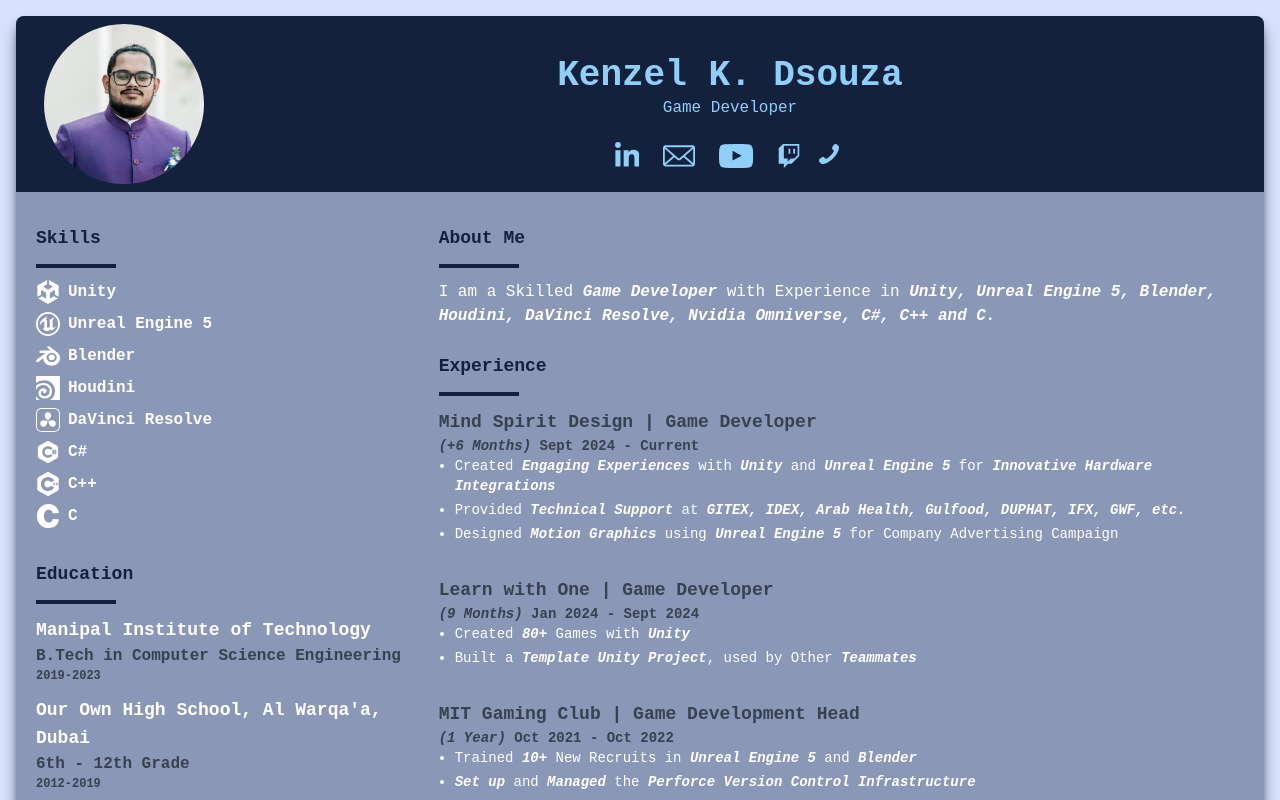
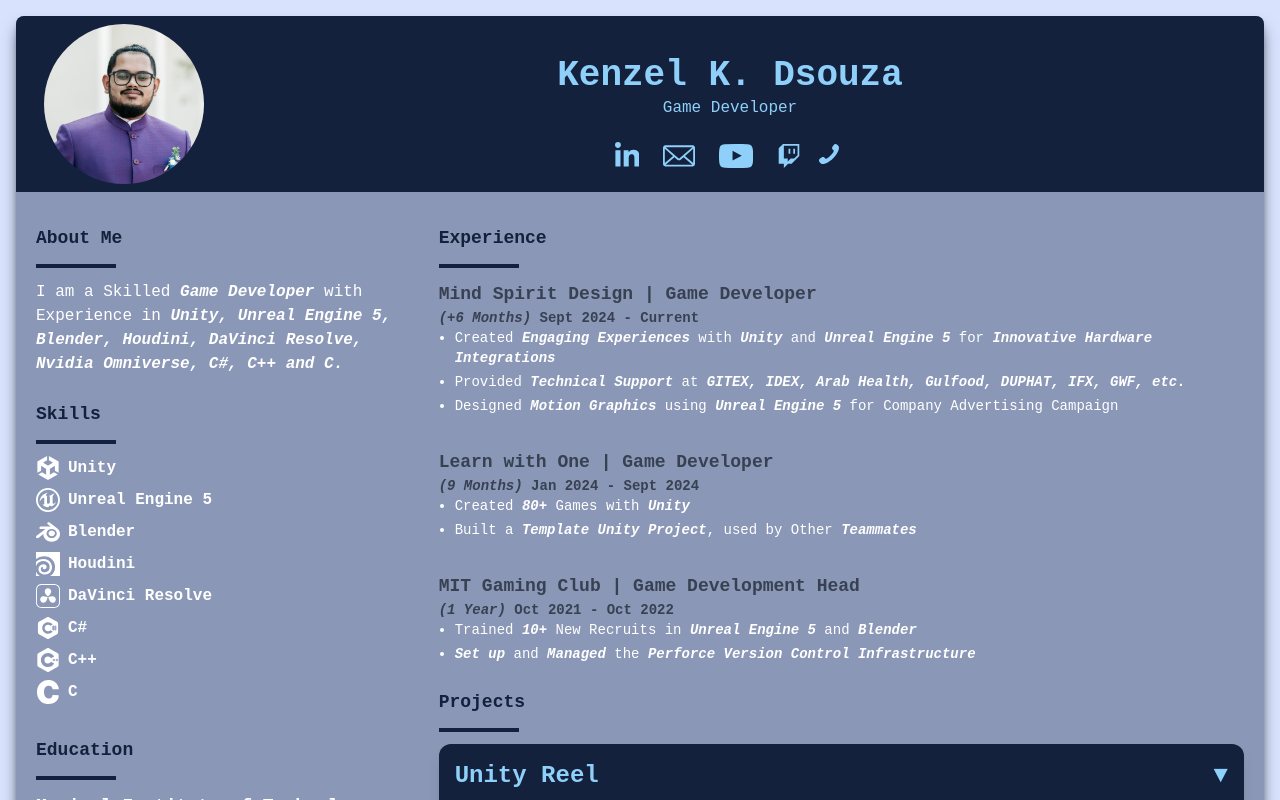
Before and after one commit to KenzKD/KenzKD.github.io, a plain HTML site: page index.html in a window 1280 px wide. Shown: the top 800 px of the page. Drawn offline with nearby package versions, Linux system fonts and the light colour scheme.

Commit message:
Changed About Me Section Location

```diff
--- a/index.html
+++ b/index.html
@@ -108,8 +108,17 @@
             <div class="flex flex-col sm:flex-row sm:mt-10 ">
                 <div class="flex flex-col sm:w-1/3 sm:-translate-y-10">
 
+                    <!-- About me -->
+                    <div class="py-3 sm:order-none order-1">
+                        <h2 class="text-lg  font-bold text-top-color">About Me</h2>
+                        <div class="border-2 w-20 border-top-color my-3"></div>
+                        <p class="mr-5">I am a Skilled <b><i>Game Developer</i></b> with Experience in <b><i>Unity,
+                                    Unreal Engine 5, Blender, Houdini, DaVinci Resolve, Nvidia Omniverse, C#, C++ and
+                                    C.</i></b></p>
+                    </div>
+
                     <!-- Skills -->
-                    <div class="py-3 sm:order-none order-1">
+                    <div class="py-3 sm:order-none order-2">
                         <h2 class="text-lg font-bold text-top-color">Skills</h2>
                         <div class="border-2 w-20 border-top-color my-3"></div>
 
@@ -207,11 +216,11 @@
                     </div>
 
                     <!-- Education -->
-                    <div class="py-3 sm:order-none order-2">
+                    <div class="py-3 sm:order-none order-3">
                         <h2 class="text-lg font-bold text-top-color">Education</h2>
                         <div class="border-2 w-20 border-top-color my-3"></div>
 
-                        <div class="flex flex-col space-y-3">
+                        <div class="flex flex-col space-y-3 mr-5">
 
                             <div class="flex flex-col">
                                 <p class="font-bold text-lg">Manipal Institute of Technology</p>
@@ -238,14 +247,6 @@
 
                 <!-- Main Content -->
                 <div class="flex flex-col sm:w-2/3 order-first sm:order-none sm:-mt-10">
-
-                    <!-- About me -->
-                    <div class="py-3">
-                        <h2 class="text-lg  font-bold text-top-color">About Me</h2>
-                        <div class="border-2 w-20 border-top-color my-3"></div>
-                        <p>I am a Skilled <b><i>Game Developer</i></b> with Experience in <b><i>Unity, Unreal Engine 5,
-                                    Blender, Houdini, DaVinci Resolve, Nvidia Omniverse, C#, C++ and C.</i></b></p>
-                    </div>
 
                     <!-- Experience -->
                     <div class="py-3">
```
